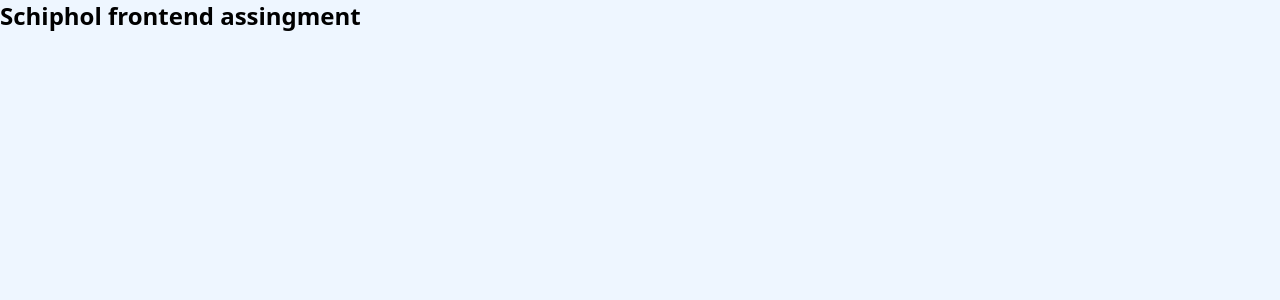
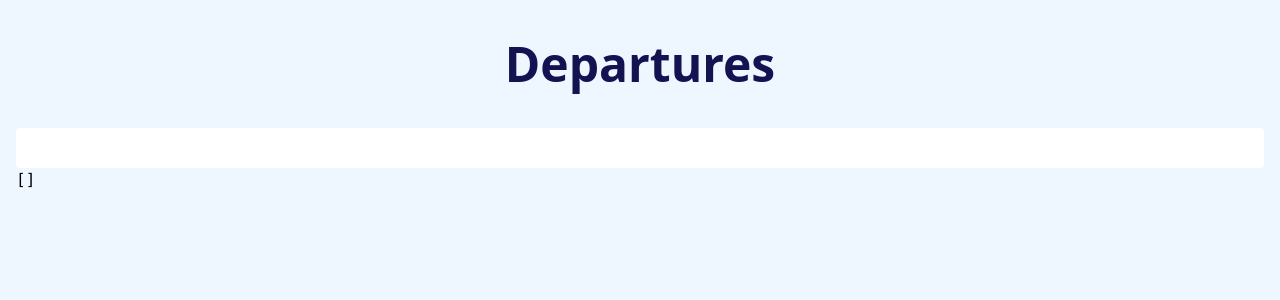
Before and after one commit to miketimmerman/frontend-assignment, a React (Vite) app: page / in a window 1280 px wide. Shown: the top 300 px of the page. Built offline with nearby package versions, Linux system fonts and the light colour scheme.

Commit message:
create base for retrieving and displaying flights

```diff
--- a/src/App.tsx
+++ b/src/App.tsx
@@ -1,5 +1,7 @@
+import Departures from "@/components/Departures";
+
 const App = () => {
-  return <h1 className="text-2xl font-bold">Schiphol frontend assingment</h1>;
+  return <Departures />;
 };
 
 export default App;
--- /dev/null
+++ b/src/components/Departures.tsx
@@ -0,0 +1,20 @@
+import { useDepartures } from "@/hooks/useDepartures";
+import Input from "./ui/Input";
+
+const Departures = () => {
+  // TODO add debounce
+  const { search, flights, setSearch } = useDepartures();
+
+  return (
+    <div className="container mx-auto px-4">
+      <h1 className="text-5xl font-bold text-schiphol-blue my-10 text-center">
+        Departures
+      </h1>
+      <Input value={search} onChange={(e) => setSearch(e.target.value)} />
+      {/* TODO add not found message */}
+      <pre>{JSON.stringify(flights, null, 2)}</pre>
+    </div>
+  );
+};
+
+export default Departures;
--- /dev/null
+++ b/src/components/ui/Input.tsx
@@ -0,0 +1,11 @@
+import { InputHTMLAttributes } from "react";
+
+type InputProps = InputHTMLAttributes<HTMLInputElement>;
+
+const Input = ({ ...props }: InputProps) => {
+  return (
+    <input className="bg-white rounded p-2 w-full" type="text" {...props} />
+  );
+};
+
+export default Input;
--- /dev/null
+++ b/src/hooks/useDepartures.ts
@@ -0,0 +1,24 @@
+import { useState } from "react";
+
+import { getFlights } from "@/services/flights";
+import { useEffect } from "react";
+import { Flight } from "@/types/flight";
+
+export const useDepartures = () => {
+  const [search, setSearch] = useState("");
+  const [flights, setFlights] = useState<Flight[]>([]);
+
+  useEffect(() => {
+    if (search.length >= 3) {
+      getFlights(search).then((data) => {
+        // set flights data
+        setFlights(data.flights);
+      });
+    } else {
+      // reset flights data
+      setFlights([]);
+    }
+  }, [search]);
+
+  return { search, flights, setSearch };
+};
--- /dev/null
+++ b/src/services/flights.ts
@@ -0,0 +1,20 @@
+import type { Flight, FlightsResponse } from "@/types/flight";
+
+export const getFlights = async (
+  search: string,
+  limit = 5
+): Promise<FlightsResponse> => {
+  // fetch flights data
+  const res = await fetch("/flights.json");
+  const data = await res.json();
+
+  // filter flights by search
+  data.flights = data.flights.filter((flight: Flight) =>
+    flight.airport.toLowerCase().includes(search.toLowerCase())
+  );
+
+  // limit the number of flights
+  data.flights = data.flights.slice(0, limit);
+
+  return data;
+};
--- /dev/null
+++ b/src/types/flight.ts
@@ -0,0 +1,14 @@
+export type Flight = {
+  airport: string;
+  date: string;
+  expectedTime: string;
+  flightIdentifier: string;
+  flightNumber: string;
+  originalTime: string;
+  score: string;
+  url: string;
+};
+
+export type FlightsResponse = {
+  flights: Flight[];
+};
```
